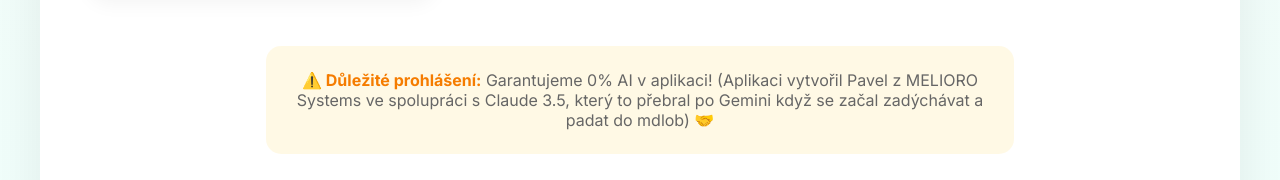
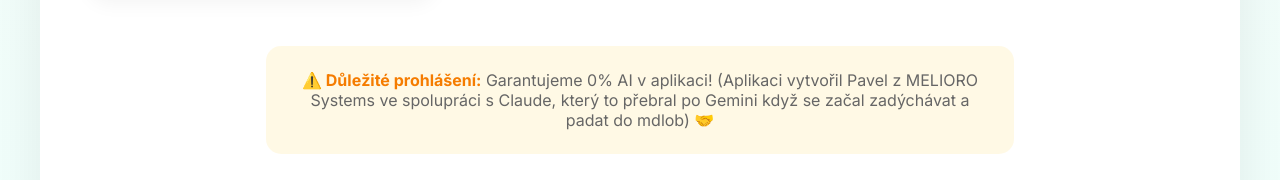
Before and after one commit to MELIORO-systems/demo-event-echo, a plain HTML site: page index.html in a window 1280 px wide. Shown: the part 5020-5200 px from the top of the page. Drawn offline with Linux system fonts and the light colour scheme.

Commit message:
Update index.html

```diff
--- a/index.html
+++ b/index.html
@@ -1068,7 +1068,7 @@
                 <div style="background: rgba(255, 193, 7, 0.1); border-radius: 15px; padding: 1.5rem; max-width: 700px; margin: 0 auto;">
                     <p style="margin: 0; color: #666; font-size: 1rem;">
                         <strong style="color: #f57c00;">⚠️ Důležité prohlášení:</strong>
-                        Garantujeme 0% AI v aplikaci! (Aplikaci vytvořil Pavel z MELIORO Systems ve spolupráci s Claude 3.5, který to přebral po Gemini když se začal zadýchávat a padat do mdlob) 🤝
+                        Garantujeme 0% AI v aplikaci! (Aplikaci vytvořil Pavel z MELIORO Systems ve spolupráci s Claude, který to přebral po Gemini když se začal zadýchávat a padat do mdlob) 🤝
                     </p>
                 </div>
             </section>
```
